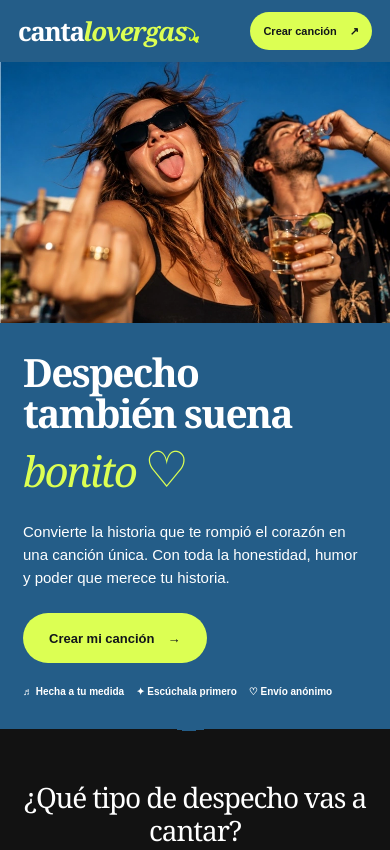
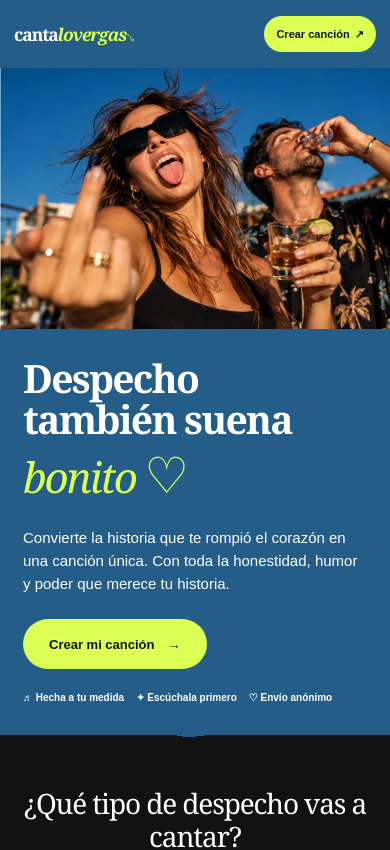
Before and after one commit to melizsza87/xamans-landing, a Next.js app in the folder cantalove/: page /rgas in a window 390 px wide. Shown: the top 850 px of the page. Built offline with nearby package versions, Linux system fonts and the light colour scheme.

Commit message:
Refine devil tail and preserve mobile CTA in brand header

```diff
--- a/cantalove/src/app/review.css
+++ b/cantalove/src/app/review.css
@@ -239,3 +239,20 @@
 .rev-logo-heart{width:.67em;height:.72em;margin-left:.035em;top:.12em;stroke-width:3;}
 .rev-logo-tail{width:.64em;height:.79em;margin-left:-.10em;top:.19em;}
 @media(max-width:390px){.rev-logo-heart{width:.62em}.rev-logo-tail{width:.59em}}
+
+/* Mobile identity lockup: brand and CTA must remain visible at 320px+ */
+.rev-header{min-width:0}
+.rev-header>.rev-logo{min-width:0;flex-shrink:1}
+.rev-header>.rev-top-cta{flex-shrink:0}
+.rev-logo-tail{width:.61em;height:.57em;margin-left:-.05em;top:.13em}
+@media(max-width:700px){
+ .rev-header{height:68px;padding:0 14px;gap:8px}
+ .rev-header>.rev-logo{font-size:clamp(17px,4.5vw,26px);letter-spacing:-.06em}
+ .rev-header>.rev-top-cta{font-size:11px;padding:10px 12px;gap:5px}
+ .rev-header .rev-logo-tail{width:.56em;height:.57em}
+}
+@media(max-width:370px){
+ .rev-header{padding:0 10px;gap:5px}
+ .rev-header>.rev-logo{font-size:16px}
+ .rev-header>.rev-top-cta{font-size:10px;padding:9px 9px}
+}
--- a/cantalove/src/components/landing/ModernExperience.tsx
+++ b/cantalove/src/components/landing/ModernExperience.tsx
@@ -38,7 +38,7 @@ export function ModernExperience({mode}:{mode:"love"|"breakup"}) {
     <header className="rev-header">
       <Link href={ownHome} className="rev-logo" aria-label={heartbreak?"Inicio Cantalovergas":"Inicio Cantalove"}>
         canta<span>{heartbreak?"lovergas":"love"}</span>{heartbreak
-          ? <svg className="rev-logo-mark rev-logo-tail" viewBox="0 0 42 58" aria-hidden="true"><path d="M3 6 C30 12 35 27 25 39 C19 47 13 43 16 36 M25 39 L40 34 L35 49 Z" fill="none" stroke="currentColor" strokeWidth="4" strokeLinecap="round" strokeLinejoin="round"/><path d="M35 33 L41 50 L26 42 Z" fill="currentColor"/></svg>
+          ? <svg className="rev-logo-mark rev-logo-tail" viewBox="0 0 68 62" aria-hidden="true"><path d="M2 9 C24 2 43 17 40 35 C38 46 49 50 57 44" fill="none" stroke="currentColor" strokeWidth="5.5" strokeLinecap="round"/><path d="M50 36 L65 43 L54 57 L55 46 Z" fill="currentColor"/></svg>
           : <svg className="rev-logo-mark rev-logo-heart" viewBox="0 0 46 48" aria-hidden="true"><path d="M23 43 C13 32 3 25 4 14 C5 1 18 1 23 13 C30 -1 44 3 42 16 C40 27 29 36 23 43 Z" fill="none" stroke="currentColor" strokeWidth="3.5" strokeLinecap="round" strokeLinejoin="round"/></svg>}
       </Link>
       <nav className="rev-nav" aria-label="Navegación principal">
@@ -158,7 +158,7 @@ export function ModernExperience({mode}:{mode:"love"|"breakup"}) {
       </section>
     </main>
     <footer className="rev-footer">
-      <Link href={ownHome} className="rev-logo">canta<span>{heartbreak?"lovergas":"love"}</span>{heartbreak ? <svg className="rev-logo-mark rev-logo-tail" viewBox="0 0 42 58" aria-hidden="true"><path d="M3 6 C30 12 35 27 25 39 C19 47 13 43 16 36" fill="none" stroke="currentColor" strokeWidth="4" strokeLinecap="round" strokeLinejoin="round"/><path d="M35 33 L41 50 L26 42 Z" fill="currentColor"/></svg> : <svg className="rev-logo-mark rev-logo-heart" viewBox="0 0 46 48" aria-hidden="true"><path d="M23 43 C13 32 3 25 4 14 C5 1 18 1 23 13 C30 -1 44 3 42 16 C40 27 29 36 23 43 Z" fill="none" stroke="currentColor" strokeWidth="3.5" strokeLinecap="round" strokeLinejoin="round"/></svg>}</Link>
+      <Link href={ownHome} className="rev-logo">canta<span>{heartbreak?"lovergas":"love"}</span>{heartbreak ? <svg className="rev-logo-mark rev-logo-tail" viewBox="0 0 68 62" aria-hidden="true"><path d="M2 9 C24 2 43 17 40 35 C38 46 49 50 57 44" fill="none" stroke="currentColor" strokeWidth="5.5" strokeLinecap="round"/><path d="M50 36 L65 43 L54 57 L55 46 Z" fill="currentColor"/></svg> : <svg className="rev-logo-mark rev-logo-heart" viewBox="0 0 46 48" aria-hidden="true"><path d="M23 43 C13 32 3 25 4 14 C5 1 18 1 23 13 C30 -1 44 3 42 16 C40 27 29 36 23 43 Z" fill="none" stroke="currentColor" strokeWidth="3.5" strokeLinecap="round" strokeLinejoin="round"/></svg>}</Link>
       <p>© {new Date().getFullYear()} Cantalove. Música personalizada con IA.</p>
       <Link href={otherHome}>{heartbreak?"Volver al amor ♡":"¿En modo despecho? ↗"}</Link>
     </footer>
```
